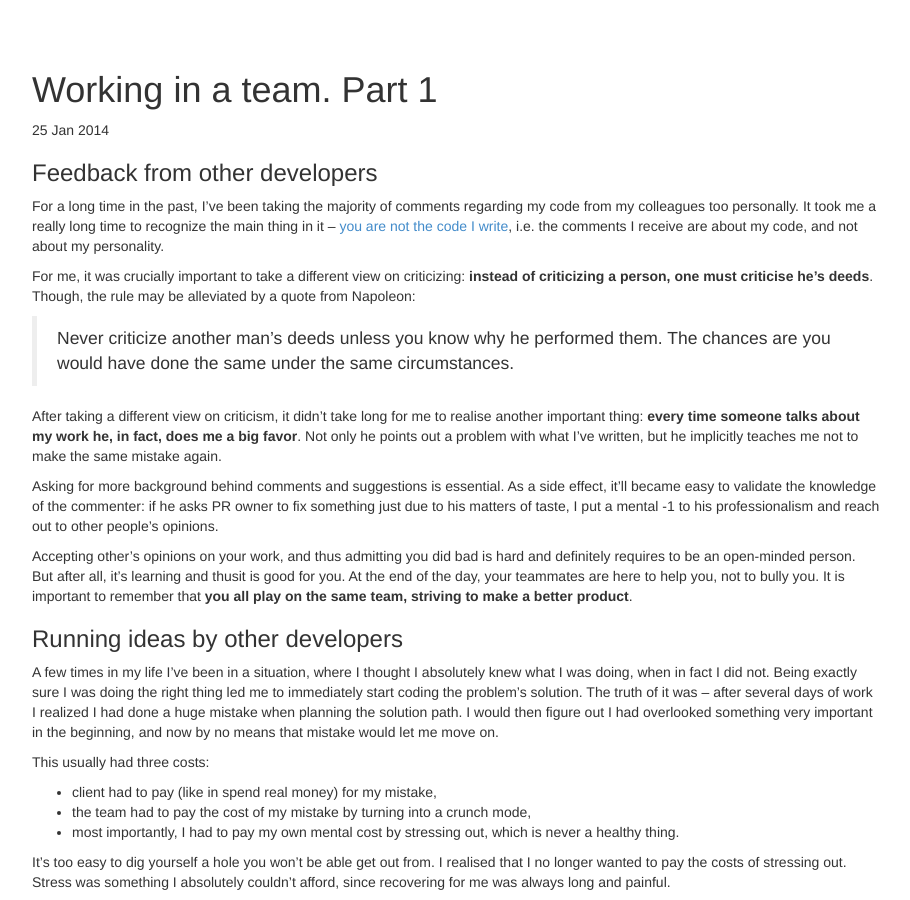
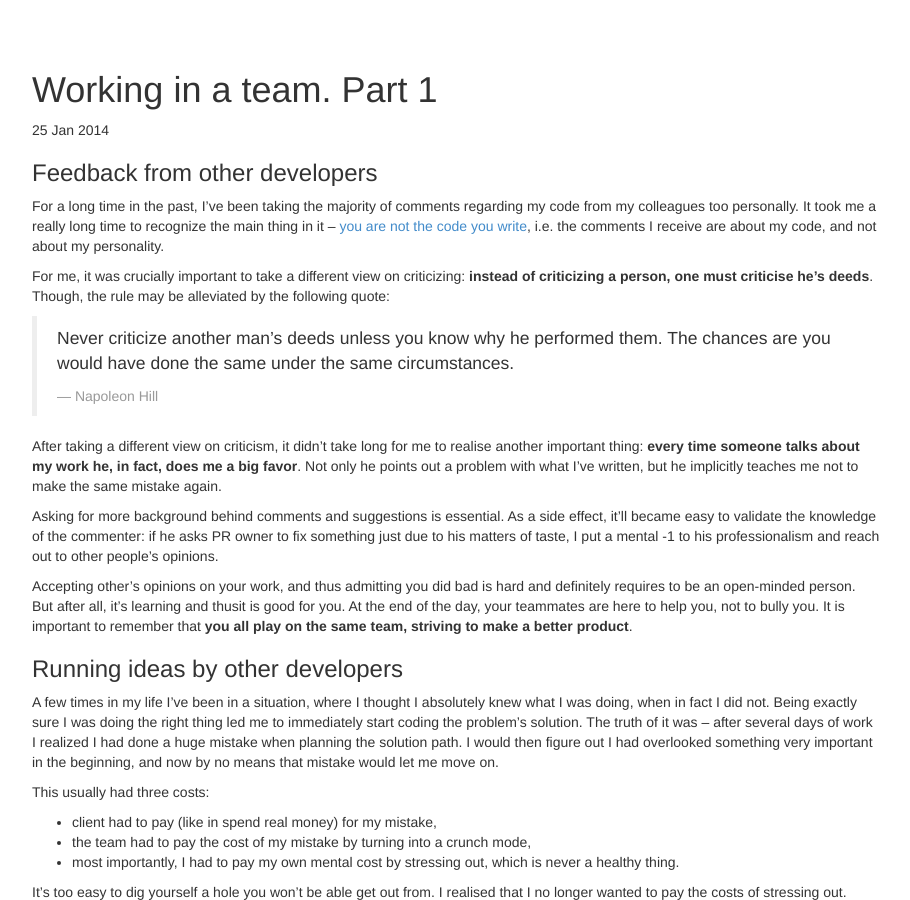
Before and after one commit to gmile/gmile.github.io, a Jekyll site: the page built from _posts/2014-01-25-working-in-a-team-pt-1.markdown, in a window 1280 px wide and 900 px high. Shown: the whole window, without its empty margins (38-948 px from the left). Built offline with Jekyll 4.4.1, drawn with Linux system fonts in a browser that asks for light colours; Markdown is read by kramdown in place of the engine named in the settings.

Commit message:
Proper citation

```diff
--- a/_posts/2014-01-25-working-in-a-team-pt-1.markdown
+++ b/_posts/2014-01-25-working-in-a-team-pt-1.markdown
@@ -6,11 +6,12 @@ categories: development
 ---
 ### Feedback from other developers
 
-For a long time in the past, I've been taking the majority of comments regarding my code from my colleagues too personally. It took me a really long time to recognize the main thing in it – [you are not the code I write](http://sstephenson.us/posts/you-are-not-your-code), i.e. the comments I receive are about my code, and not about my personality.
+For a long time in the past, I've been taking the majority of comments regarding my code from my colleagues too personally. It took me a really long time to recognize the main thing in it – [you are not the code you write](http://sstephenson.us/posts/you-are-not-your-code), i.e. the comments I receive are about my code, and not about my personality.
 
-For me, it was crucially important to take a different view on criticizing: **instead of criticizing a person, one must criticise he's deeds**. Though, the rule may be alleviated by a quote from Napoleon:
+For me, it was crucially important to take a different view on criticizing: **instead of criticizing a person, one must criticise he's deeds**. Though, the rule may be alleviated by the following quote:
 
 > Never criticize another man's deeds unless you know why he performed them. The chances are you would have done the same under the same circumstances.
+> <footer><cite title="Napoleon Hill">Napoleon Hill</cite></footer>
 
 After taking a different view on criticism, it didn't take long for me to realise another important thing: **every time someone talks about my work he, in fact, does me a big favor**. Not only he points out a problem with what I've written, but he implicitly teaches me not to make the same mistake again.
 
```
